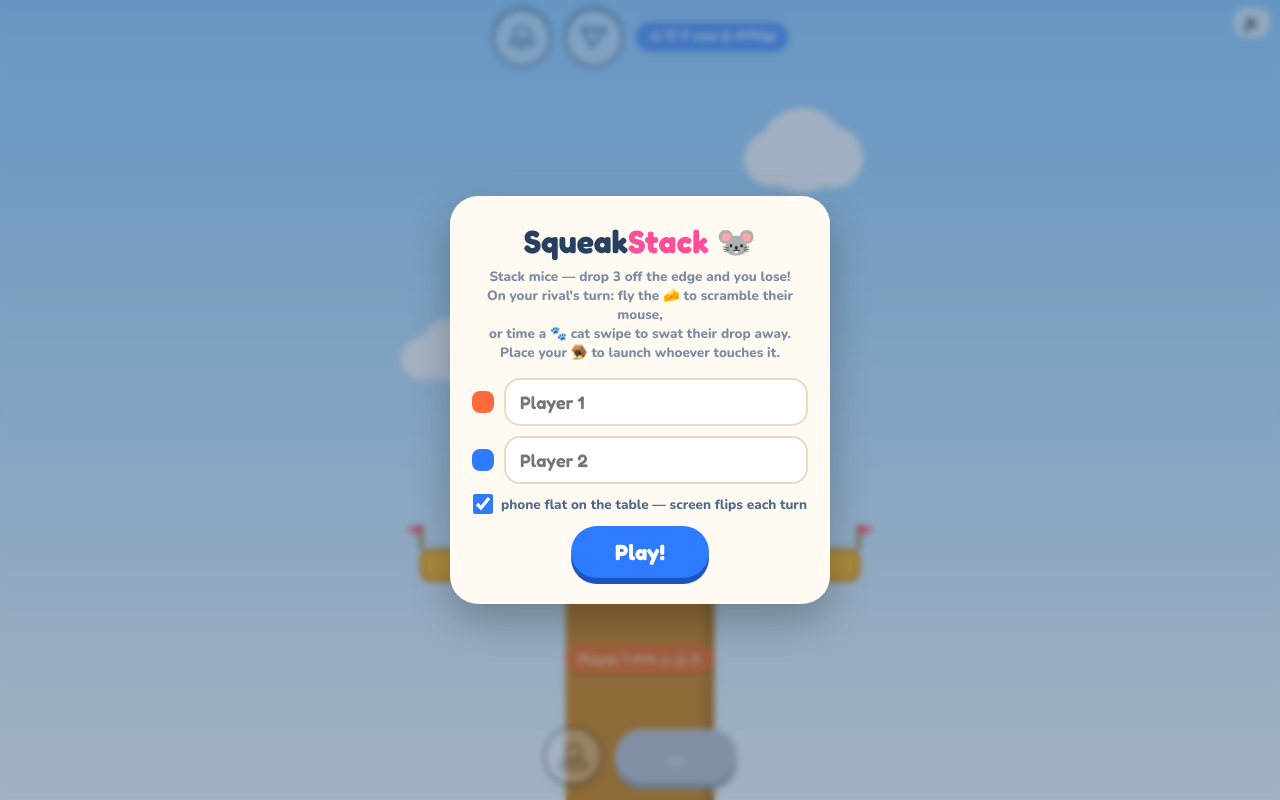
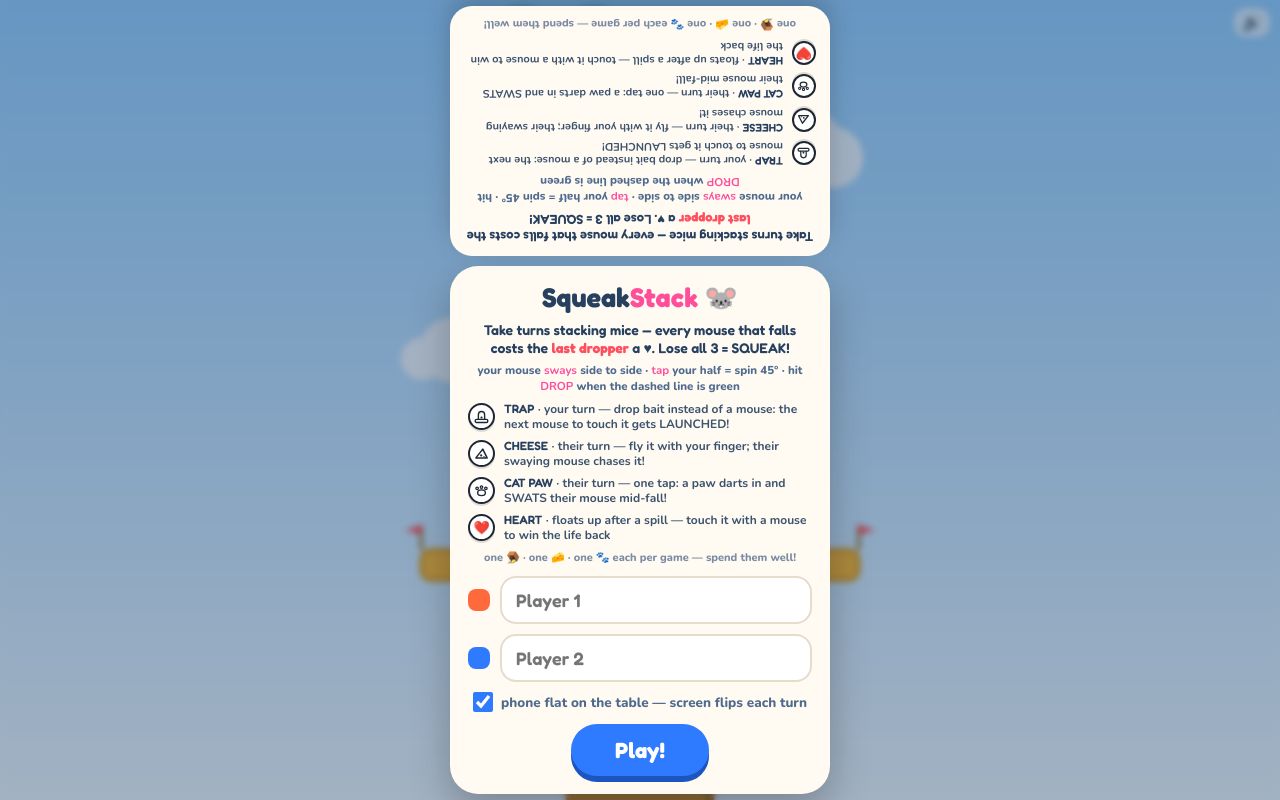
Before and after one commit to richburg12/squeakstack, a website: page index.html in a window 1280 px wide. Drawn offline with nearby package versions, Linux system fonts and the light colour scheme; animation ran at ten frames a second.

Commit message:
Start screen is now a proper explainer: goal, controls, every item
Replaces the four-line blurb with a real rules block: the lose rule
(last dropper eats the heart), the sway/tap/DROP controls, and one
punchy line each for trap, cheese, cat paw and the bonus heart, with
the game's own item glyphs. The block renders twice - a second copy
rotated 180 degrees at the top so the far player reads it from their
own table edge (hidden in ?ai=1 solo mode). No gameplay changes.

Co-Authored-By: Claude Fable 5 <noreply@anthropic.com>
Claude-Session: https://claude.ai/code/session_01CouAu8u2u5ayyWpD9u3Hha

```diff
--- a/game.js
+++ b/game.js
@@ -1088,6 +1088,19 @@ $('cheeseBtn').innerHTML = SVG.cheese;
 $('trapBtn').innerHTML = SVG.trap;
 $('catBtn').innerHTML = SVG.cat;
 
+// start-screen explainer: one rules block, rendered twice (the top copy is
+// rotated 180° in CSS so the far player reads it from their own table edge)
+const RULES_HTML =
+  '<div class="ruleGoal">Take turns stacking mice — every mouse that falls costs the <b>last dropper</b> a ♥. Lose all 3 = SQUEAK!</div>' +
+  '<div class="ruleCtl">your mouse <b>sways</b> side to side · <b>tap</b> your half = spin 45° · hit <b>DROP</b> when the dashed line is green</div>' +
+  '<div class="ruleRow"><span class="rIcon">' + SVG.trap + '</span><span><b>TRAP</b> · your turn — drop bait instead of a mouse: the next mouse to touch it gets LAUNCHED!</span></div>' +
+  '<div class="ruleRow"><span class="rIcon">' + SVG.cheese + '</span><span><b>CHEESE</b> · their turn — fly it with your finger; their swaying mouse chases it!</span></div>' +
+  '<div class="ruleRow"><span class="rIcon">' + SVG.cat + '</span><span><b>CAT PAW</b> · their turn — one tap: a paw darts in and SWATS their mouse mid-fall!</span></div>' +
+  '<div class="ruleRow"><span class="rIcon rEmoji">❤️</span><span><b>HEART</b> · floats up after a spill — touch it with a mouse to win the life back</span></div>' +
+  '<div class="ruleOnce">one 🪤 · one 🧀 · one 🐾 each per game — spend them well!</div>';
+$('rulesMain').innerHTML = RULES_HTML;
+$('rulesFlip').innerHTML = RULES_HTML;
+
 // start / restart
 $('n0').value = S.names[0] === 'Player 1' ? '' : S.names[0];
 $('n1').value = S.names[1] === 'Player 2' ? '' : S.names[1];
@@ -1107,6 +1120,7 @@ $('againBtn').addEventListener('click', () => { S.cur = S.loser >= 0 ? S.loser :
 if (AI_ON) {
   $('n1').parentElement.classList.add('hidden');
   $('tableRow').classList.add('hidden');
+  $('rulesFlip').classList.add('hidden'); // no far-side human to read it
   const tag = document.createElement('div');
   tag.textContent = 'VS AI';
   tag.style.cssText = 'position:absolute;top:calc(env(safe-area-inset-top,0px) + 8px);left:10px;z-index:5;' +
--- a/index.html
+++ b/index.html
@@ -73,6 +73,34 @@
     background:#2f7bff; border:none; border-radius:999px; padding:13px 44px; margin-top:8px;
     box-shadow:0 6px 0 #1d55c0; }
   .bigBtn:active { transform:translateY(4px); box-shadow:0 2px 0 #1d55c0; }
+  /* start-screen explainer: same rules block twice - one right-side up for the
+     near player, one rotated 180° so the far player reads it from their edge */
+  #startOv { flex-direction:column; gap:10px; overflow-y:auto; touch-action:pan-y;
+    padding:max(10px, env(safe-area-inset-top,0px)) 10px max(10px, env(safe-area-inset-bottom,0px)); }
+  #rulesFlip { transform:rotate(180deg); flex:none; margin-top:auto;
+    background:#fffaf2; border-radius:22px; padding:11px 14px; width:min(88vw, 380px);
+    box-shadow:0 10px 26px rgba(0,0,0,.2); }
+  #startPanel { flex:none; margin-bottom:auto; padding:15px 18px 18px; }
+  #startPanel h1 { font-size:27px; margin-bottom:7px; }
+  #rulesMain { margin-bottom:11px; }
+  .ruleGoal { font-family:'Fredoka',sans-serif; font-weight:600; font-size:14px;
+    color:#274060; line-height:1.3; text-align:center; }
+  .ruleGoal b { color:#ff4f5e; }
+  .ruleCtl { font-weight:800; font-size:11.5px; color:#4e6a8d; line-height:1.4;
+    text-align:center; margin:5px 0 7px; }
+  .ruleCtl b { color:#ff4f9a; }
+  .ruleRow { display:flex; gap:9px; align-items:center; text-align:left;
+    font-weight:700; font-size:12px; color:#3c536e; line-height:1.25; margin-top:6px; }
+  .ruleRow b { font-family:'Fredoka',sans-serif; font-weight:600; color:#274060; }
+  .rIcon { flex:none; width:27px; height:27px; border-radius:50%; background:#fff;
+    border:2.5px solid #1d2733; color:#1d2733; padding:4px; box-shadow:0 2px 0 rgba(0,0,0,.12); }
+  .rIcon svg { width:100%; height:100%; display:block; }
+  .rIcon.rEmoji { display:flex; align-items:center; justify-content:center; font-size:13px; padding:0; }
+  .ruleOnce { font-weight:800; font-size:11px; color:#7a8ba3; text-align:center; margin-top:7px; }
+  #rulesFlip .ruleGoal { font-size:13px; }
+  #rulesFlip .ruleRow { font-size:11px; }
+  #rulesFlip .rIcon { width:24px; height:24px; padding:3.5px; }
+
   #overTitle { font-size:26px; }
   #overMsg { font-family:'Fredoka',sans-serif; font-weight:600; font-size:19px; color:#ff4f9a; margin-top:8px; }
   #overScore { font-weight:800; color:#4e6a8d; margin-top:12px; font-size:15px; }
@@ -105,12 +133,10 @@
 <button id="mute">🔊</button>
 
 <div class="overlay" id="startOv">
-  <div class="panel">
+  <div class="miniPanel" id="rulesFlip"></div>
+  <div class="panel" id="startPanel">
     <h1>Squeak<span style="color:#ff4f9a">Stack</span> 🐭</h1>
-    <div class="sub">Stack mice — drop 3 off the edge and you lose!<br>
-      On your rival's turn: fly the 🧀 to scramble their mouse,<br>
-      or time a 🐾 cat swipe to swat their drop away.<br>
-      Place your 🪤 to launch whoever touches it.</div>
+    <div id="rulesMain"></div>
     <div class="nameRow"><span class="dot" style="background:#ff6a3d"></span><input id="n0" maxlength="12" placeholder="Player 1"></div>
     <div class="nameRow"><span class="dot" style="background:#2f7bff"></span><input id="n1" maxlength="12" placeholder="Player 2"></div>
     <label id="tableRow"><input type="checkbox" id="tableChk" checked> phone flat on the table — screen flips each turn</label>
```
